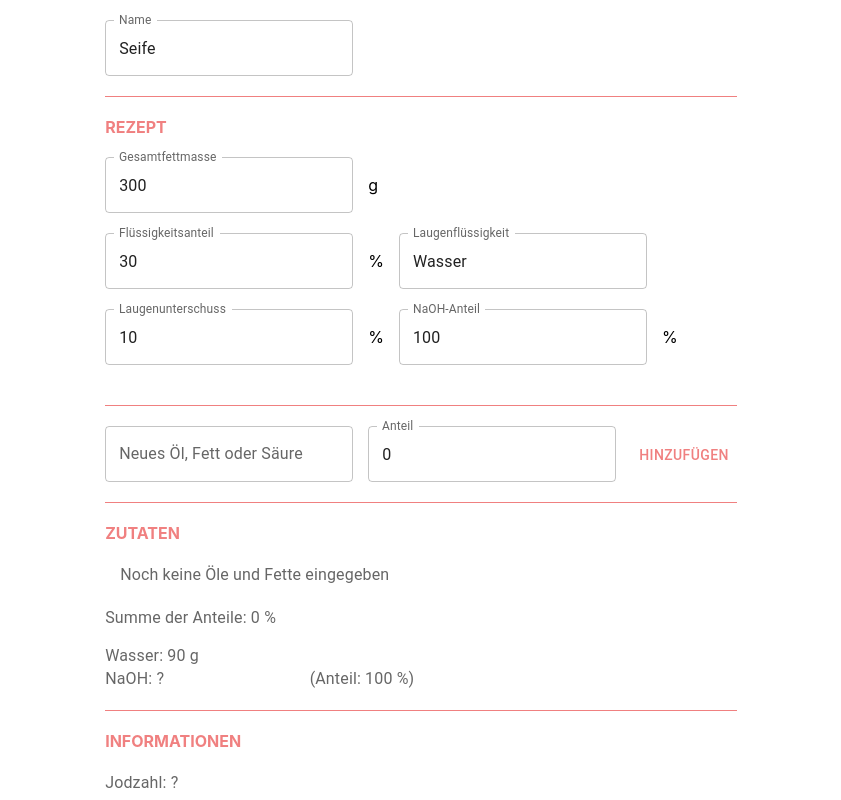
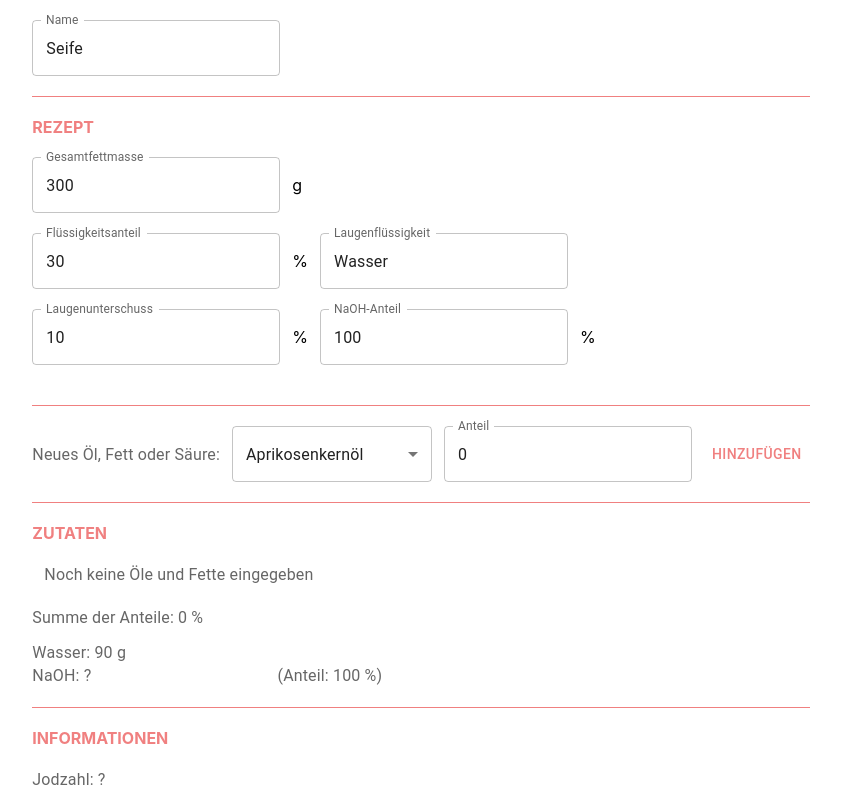
Before and after one commit to weissu42/seifenrechner, a React (Create React App) app: page / in a window 1280 px wide. Shown: the whole page, without its empty margins (219-1060 px from the left). Built offline with nearby package versions, Linux system fonts and the light colour scheme.

Commit message:
benutze Select Komponente für neue Zutat
Signed-off-by: Ute Weiss <seife@u.spreckels.de>

```diff
--- a/src/components/zutaten/NeueZutat.tsx
+++ b/src/components/zutaten/NeueZutat.tsx
@@ -1,27 +1,36 @@
 import React, { FC, useState } from 'react';
 import styled from '@emotion/styled';
+import { MenuItem, Select } from '@mui/material';
 import { DefaultProps } from '../common/DefaultProps';
 import { Button } from '../common/Button';
 import { StyledNumberField } from '../common/NumberField';
-import { StyledTextField } from '../common/StyledTextField';
 import { useZutaten } from '../../contexts/SeifeContext';
+import { zutatenNamen } from '../../resources/verseifungszahlen';
+import { margins } from '../../theme';
+import { InfoText } from '../common/InfoText';
 
 const StyledForm = styled.form`
   display: flex;
   flex-direction: row;
-  align-items: baseline;
+  align-items: center;
+`;
+
+const StyledSelect = styled(Select)`
+  margin: 0 ${margins.s};
+  max-width: 50%;
+  min-width: 200px;
 `;
 
 export const NeueZutat: FC<DefaultProps> = ({ className }) => {
   const { addZutat } = useZutaten();
-  const [ zutat, setZutat ] = useState('');
+  const [ zutat, setZutat ] = useState(zutatenNamen[0] ?? '');
   const [ anteil, setAnteil ] = useState(0);
 
   const onSubmitZutat = (event: React.FormEvent): void => {
     event.preventDefault();
 
     addZutat(zutat, anteil);
-    setZutat('');
+    setZutat(zutatenNamen[0] ?? '');
     setAnteil(0);
   };
 
@@ -30,18 +39,18 @@ export const NeueZutat: FC<DefaultProps> = ({ className }) => {
       className={className}
       onSubmit={onSubmitZutat}
     >
-      <StyledTextField
-        label="Neues Öl, Fett oder Säure"
+      <InfoText>Neues Öl, Fett oder Säure:</InfoText>
+      <StyledSelect
         type="text"
         value={zutat}
-        onChange={({ currentTarget: { value } }: React.ChangeEvent<HTMLInputElement>) => setZutat(value)}
-        onSubmit={onSubmitZutat}
-      />
+        onChange={({ target: { value } }) => setZutat(value as string)}
+      >
+        {zutatenNamen.map((name: string): JSX.Element => <MenuItem value={name} key={name}>{name}</MenuItem>)}
+      </StyledSelect>
       <StyledNumberField
         label="Anteil"
         value={anteil}
         update={(value) => setAnteil(value)}
-        onSubmit={onSubmitZutat}
       />
       <Button type="submit" >
           Hinzufügen
--- a/src/resources/verseifungszahlen.ts
+++ b/src/resources/verseifungszahlen.ts
@@ -309,3 +309,5 @@ export const verseifungszahlen: { [name: string]: ZutatInfo } = {
     zusatz: true,
   },
 };
+
+export const zutatenNamen = Object.keys(verseifungszahlen);
--- a/src/theme.ts
+++ b/src/theme.ts
@@ -1,5 +1,5 @@
 export const margins = {
-  s: '15px',
+  s: '12px',
   m: '20px',
 };
 
```
Also changed, not shown: .eslintrc.js.
